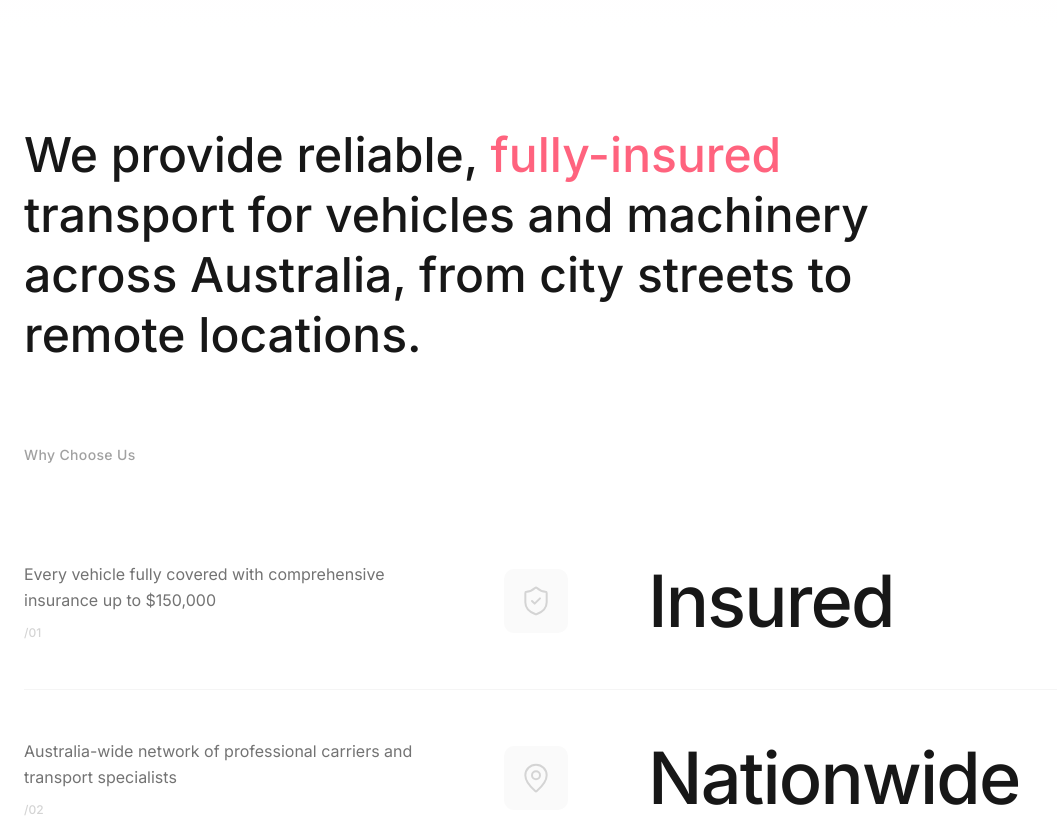
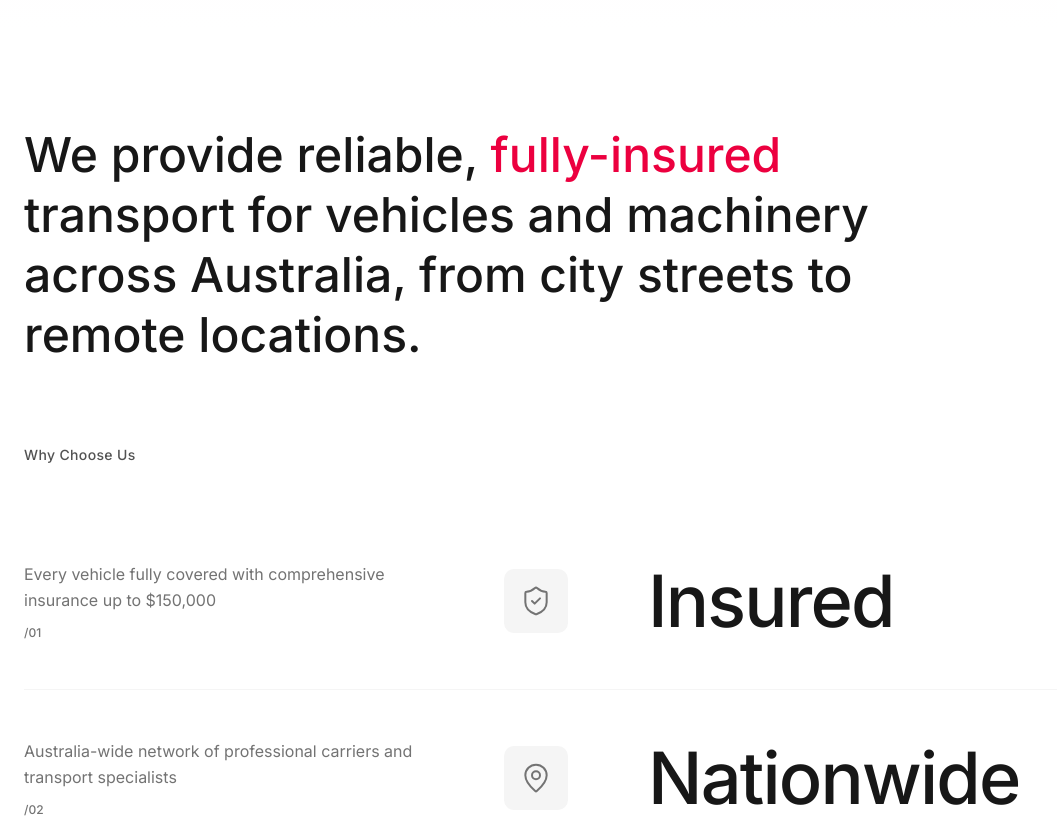
Before and after one commit to pybern/experiments, a Next.js app: page / in a window 1280 px wide. Shown: the part 1640-2456 px from the top of the page, without its empty margins (0-1057 px from the left). Built offline with nearby package versions, Linux system fonts and the light colour scheme.

Commit message:
check for accessibility issues

```diff
--- a/components/landing/features.tsx
+++ b/components/landing/features.tsx
@@ -73,7 +73,7 @@ export function Features() {
           className="mb-20"
         >
           <h2 className="max-w-4xl text-3xl font-medium leading-tight text-neutral-900 md:text-4xl lg:text-5xl">
-            We provide reliable, <span className="text-rose-400">fully-insured</span> transport
+            We provide reliable, <span className="text-rose-600">fully-insured</span> transport
             for vehicles and machinery across Australia, from city streets to remote locations.
           </h2>
         </motion.div>
@@ -83,7 +83,7 @@ export function Features() {
           initial={{ opacity: 0 }}
           whileInView={{ opacity: 1 }}
           viewport={{ once: true }}
-          className="mb-12 text-sm font-medium tracking-wide text-neutral-400"
+          className="mb-12 text-sm font-medium tracking-wide text-neutral-600"
         >
           Why Choose Us
         </motion.p>
@@ -104,14 +104,14 @@ export function Features() {
                 <p className="text-sm leading-relaxed text-neutral-500 md:text-base">
                   {feature.description}
                 </p>
-                <p className="mt-3 text-xs font-medium text-neutral-300">
+                <p className="mt-3 text-xs font-medium text-neutral-500">
                   /{feature.index}
                 </p>
               </div>
 
               {/* Icon */}
               <div className="col-span-3 flex justify-center md:col-span-2">
-                <div className="flex h-12 w-12 items-center justify-center rounded-lg bg-neutral-50 text-neutral-300 md:h-16 md:w-16">
+                <div className="flex h-12 w-12 items-center justify-center rounded-lg bg-neutral-100 text-neutral-500 md:h-16 md:w-16">
                   <feature.icon className="h-6 w-6 md:h-8 md:w-8" strokeWidth={1.5} />
                 </div>
               </div>
```
